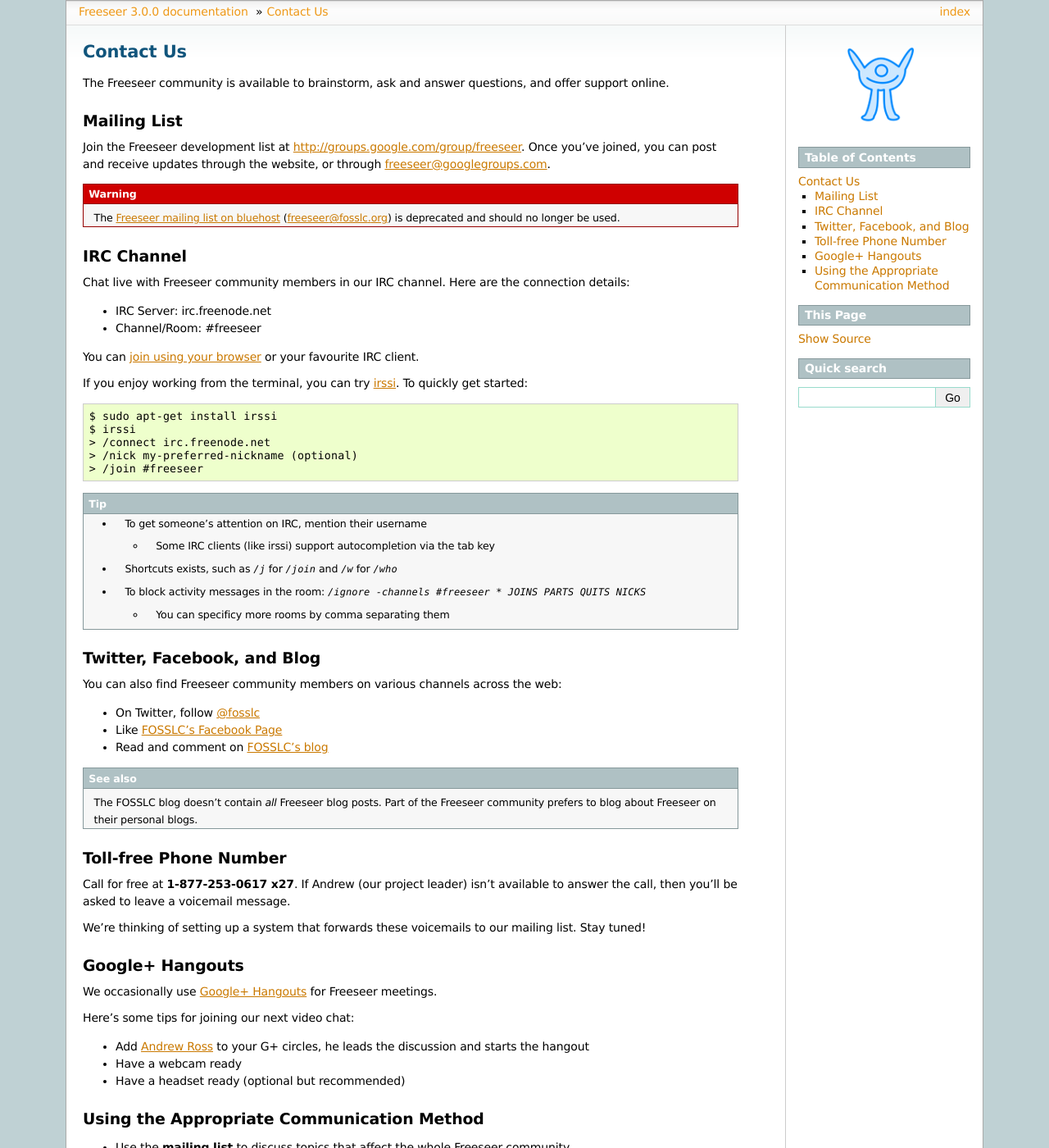
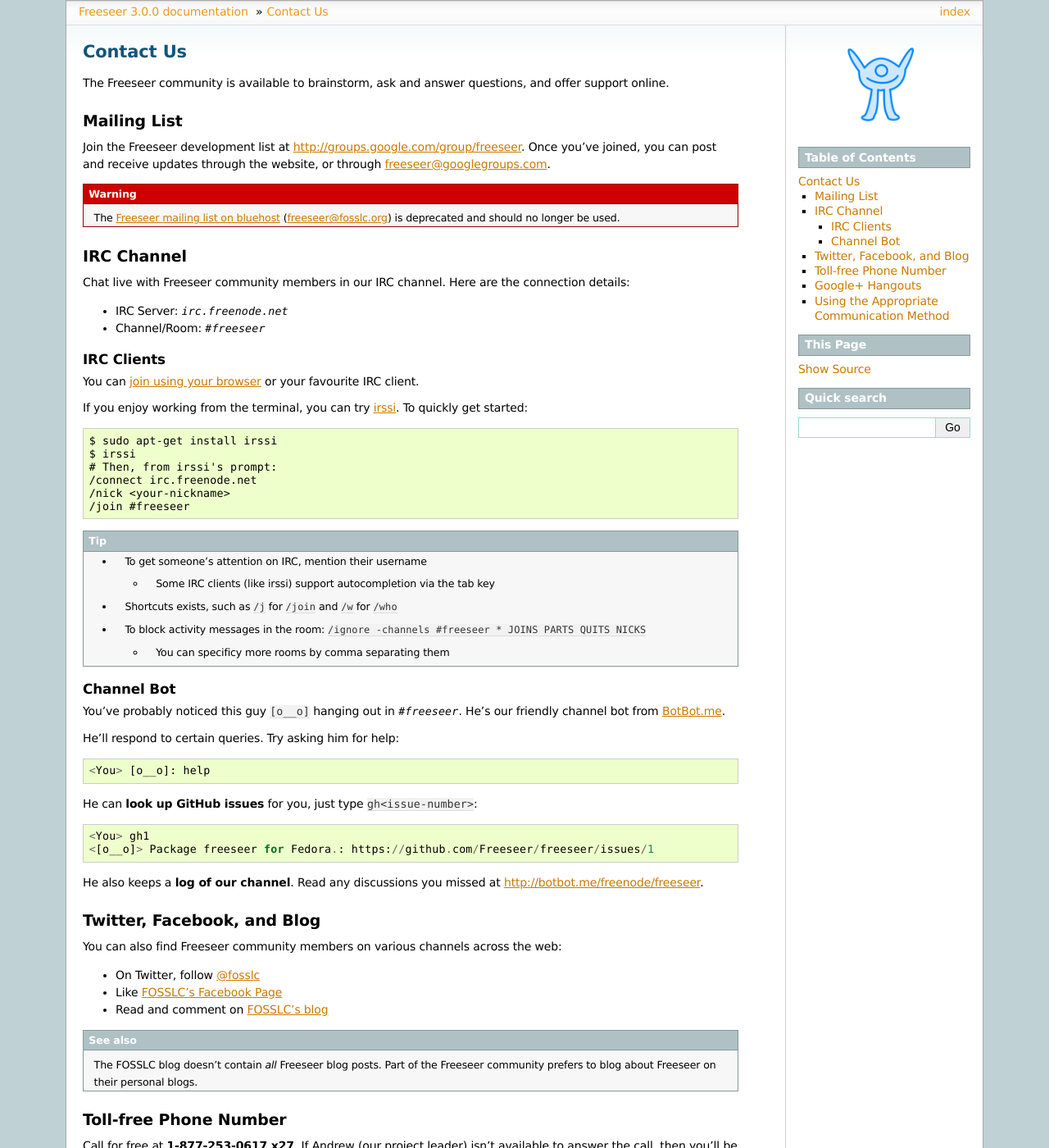
Before and after one commit to Freeseer/freeseer, a Sphinx documentation site: the page built from source/contact.rst, in a window 1280 px wide and 1400 px high. Shown: the whole window at 82% size. Built offline with Sphinx 7.4.7, drawn with Linux system fonts in a browser that asks for light colours.

Commit message:
Update contact page - minor improvements

```diff
--- a/source/contact.rst
+++ b/source/contact.rst
@@ -23,10 +23,14 @@ through freeseer@googlegroups.com.
 IRC Channel
 -----------
 
-Chat live with Freeseer community members in our IRC channel. Here are the connection details:
+Chat live with Freeseer community members in our IRC channel.
+Here are the connection details:
 
-* IRC Server: irc.freenode.net
-* Channel/Room: #freeseer
+* IRC Server: `irc.freenode.net`
+* Channel/Room: `#freeseer`
+
+IRC Clients
+^^^^^^^^^^^
 
 You can `join using your browser <http://webchat.freenode.net/?channels=#freeseer>`_
 or your favourite IRC client.
@@ -38,20 +42,39 @@ To quickly get started:
 
     $ sudo apt-get install irssi
     $ irssi
-    > /connect irc.freenode.net
-    > /nick my-preferred-nickname (optional)
-    > /join #freeseer
+    # Then, from irssi's prompt:
+    /connect irc.freenode.net
+    /nick <your-nickname>
+    /join #freeseer
 
 .. tip::
 
   - To get someone's attention on IRC, mention their username
 
     - Some IRC clients (like irssi) support autocompletion via the tab key
-  - Shortcuts exists, such as `/j` for `/join` and `/w` for `/who`
-  - To block activity messages in the room: `/ignore -channels #freeseer * JOINS
-    PARTS QUITS NICKS`
+  - Shortcuts exists, such as ``/j`` for ``/join`` and ``/w`` for ``/who``
+  - To block activity messages in the room:
+    ``/ignore -channels #freeseer * JOINS PARTS QUITS NICKS``
 
     - You can specificy more rooms by comma separating them
+
+Channel Bot
+^^^^^^^^^^^
+
+You've probably noticed this guy ``[o__o]`` hanging out in `#freeseer`.
+He's our friendly channel bot from `BotBot.me <https://botbot.me>`_.
+
+He'll respond to certain queries. Try asking him for help::
+
+  <You> [o__o]: help
+
+He can **look up GitHub issues** for you, just type ``gh<issue-number>``::
+
+ <You> gh1
+ <[o__o]> Package freeseer for Fedora.: https://github.com/Freeseer/freeseer/issues/1
+
+He also keeps a **log of our channel**. Read any discussions you missed at
+http://botbot.me/freenode/freeseer.
 
 Twitter, Facebook, and Blog
 ---------------------------
@@ -74,21 +97,23 @@ Toll-free Phone Number
 ----------------------
 
 Call for free at **1-877-253-0617 x27**.
-If Andrew (our project leader) isn't available to answer the call, then you'll be asked to leave a voicemail message.
+If Andrew (our project leader) isn't available to answer the call,
+then you'll be asked to leave a voicemail message.
 
-We're thinking of setting up a system that forwards these voicemails to our mailing list. Stay tuned!
+We're thinking of setting up a system that forwards these voicemails to our mailing list.
+Stay tuned!
 
 
 Google+ Hangouts
------------
+----------------
 
 We occasionally use `Google+ Hangouts
 <http://www.google.com/+/learnmore/hangouts/>`_ for Freeseer meetings.
 
 Here's some tips for joining our next video chat:
 
-* Add `Andrew Ross <http://gplus.to/aross>`_ to your G+ circles, he leads the
-  discussion and starts the hangout
+* Add `Andrew Ross <http://gplus.to/aross>`_ to your G+ circles,
+  he leads the discussion and starts the hangout
 * Have a webcam ready
 * Have a headset ready (optional but recommended)
 
```
